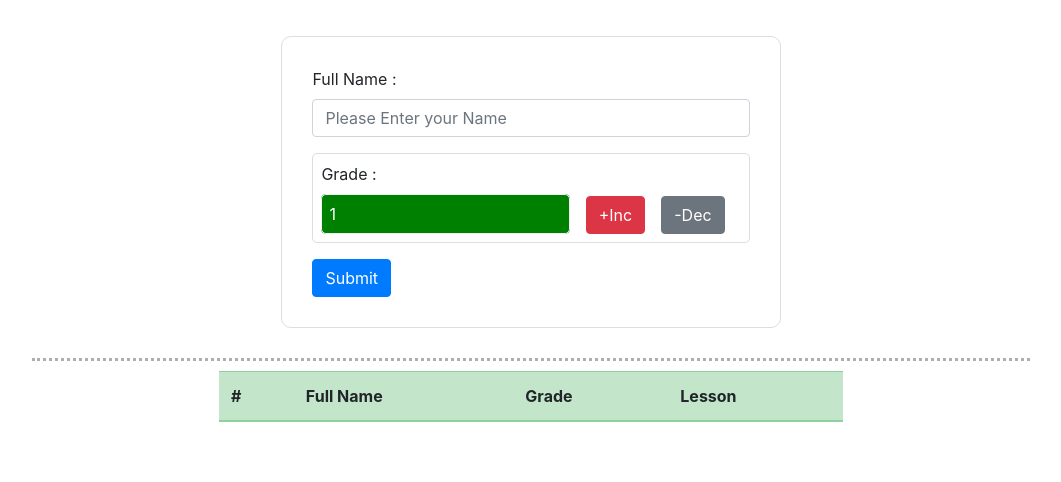
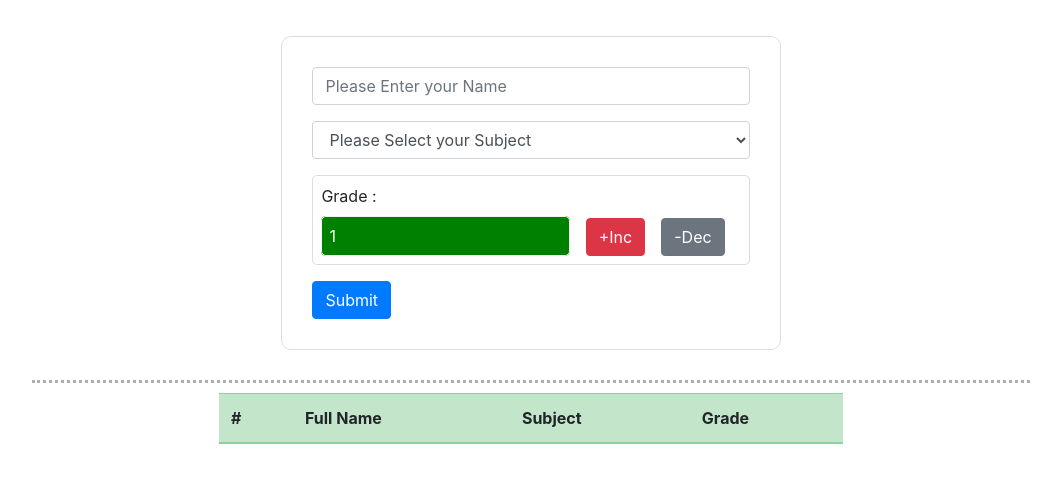
Before and after one commit to elhamhashemi56/Listname_Grade, a React (Create React App) app: page / in a window 1280 px wide. Shown: the top 482 px of the page, without its empty margins (109-1170 px from the left). Built offline with nearby package versions, Linux system fonts and the light colour scheme.

Commit message:
enter subject

```diff
--- a/src/component/TodoList.js
+++ b/src/component/TodoList.js
@@ -3,26 +3,32 @@ import { useState } from "react"
 import "./todoList.css"
 const TodoList=({todo,setTodo})=>{
 
+    const [fullname,setFullname]=useState("")
     const [grade,setgrade]=useState(1)
-    const [fullname,setFullname]=useState("")
-
-
+    const [subject,setSubject]=useState("")
 
     function handleSubmit(event) {
         event.preventDefault();
         // Hier können Sie Ihre Submit-Logik implementieren
       }
 
+
+    const handleChangeSelect=(event)=>{
+        setSubject(event.target.value)
+    }
+
     const handleClick=()=>{
 
         const copy=[...todo]
         copy.push({
             fullname:fullname,
-            grade:grade
+            grade:grade,
+            subject:subject
         })
         setTodo(copy)
         console.log(copy);
         setFullname("")
+        setSubject("Please Select your Subject")
 
 
     }
@@ -43,7 +49,7 @@ const TodoList=({todo,setTodo})=>{
 
         <form className="todoList_container" onSubmit={handleSubmit}>
             <div class="mb-3">
-                <label for="formGroupExampleInput" class="form-label">Full Name :</label>
+
                 <input type="text"
                        class="form-control"
                        id="formGroupExampleInput"
@@ -53,6 +59,20 @@ const TodoList=({todo,setTodo})=>{
 
                        />
             </div>
+
+            <select class="form-control mb-3" aria-label="Default select example" onChange={handleChangeSelect}>
+                <option selected>Please Select your Subject</option>
+                <option value="Mathematics">Mathematics</option>
+                <option value="Science">Science (Biology, Chemistry, Physics)</option>
+                <option value="Language Arts">Language Arts (English, Grammar, Writing)</option>
+                <option value="Social Studies">Social Studies (History, Geography, Civics)</option>
+                <option value="Foreign Languages">Foreign Languages (Spanish, French, German, etc.)</option>
+                <option value="Physical Education">Physical Education (PE)</option>
+                <option value="Fine Arts">Fine Arts (Art, Music)</option>
+                <option value="Computer Science/Technology">Computer Science/Technology</option>
+                <option value="Health Education">Health Education</option>
+                <option value="Career and Technical Education">Career and Technical Education (CTE)</option>
+            </select>
 
             <div class="d-flex mb-3 flex_Container">
                 <div class="p-2 flex-fill">
@@ -97,6 +117,8 @@ const TodoList=({todo,setTodo})=>{
                 </div>
             </div>
 
+
+
             <button type="submit"
                     class="btn btn-primary"
                     onClick={handleClick}
--- a/src/component/ViewList.js
+++ b/src/component/ViewList.js
@@ -10,8 +10,8 @@ const ViewList=({todo})=>{
                     <tr>
                     <th scope="col">#</th>
                     <th scope="col">Full Name</th>
+                    <th scope="col">Subject</th>
                     <th scope="col">Grade</th>
-                    <th scope="col">Lesson</th>
                     </tr>
                 </thead>
                 <tbody>
@@ -21,8 +21,8 @@ const ViewList=({todo})=>{
                     return<tr>
                             <th scope="row">{index+1}</th>
                             <td>{item.fullname}</td>
+                            <td>{item.subject}</td>
                             <td>{item.grade}</td>
-                            <td>@mdo</td>
 
                         </tr>
                     })}
```
